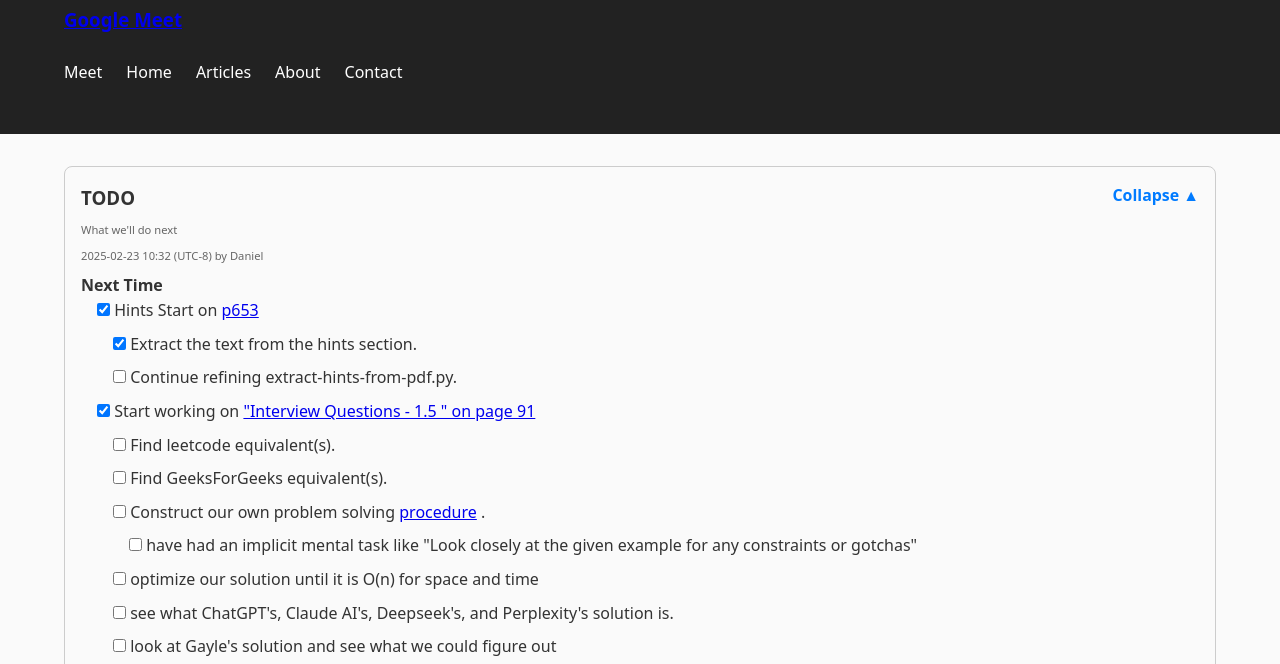
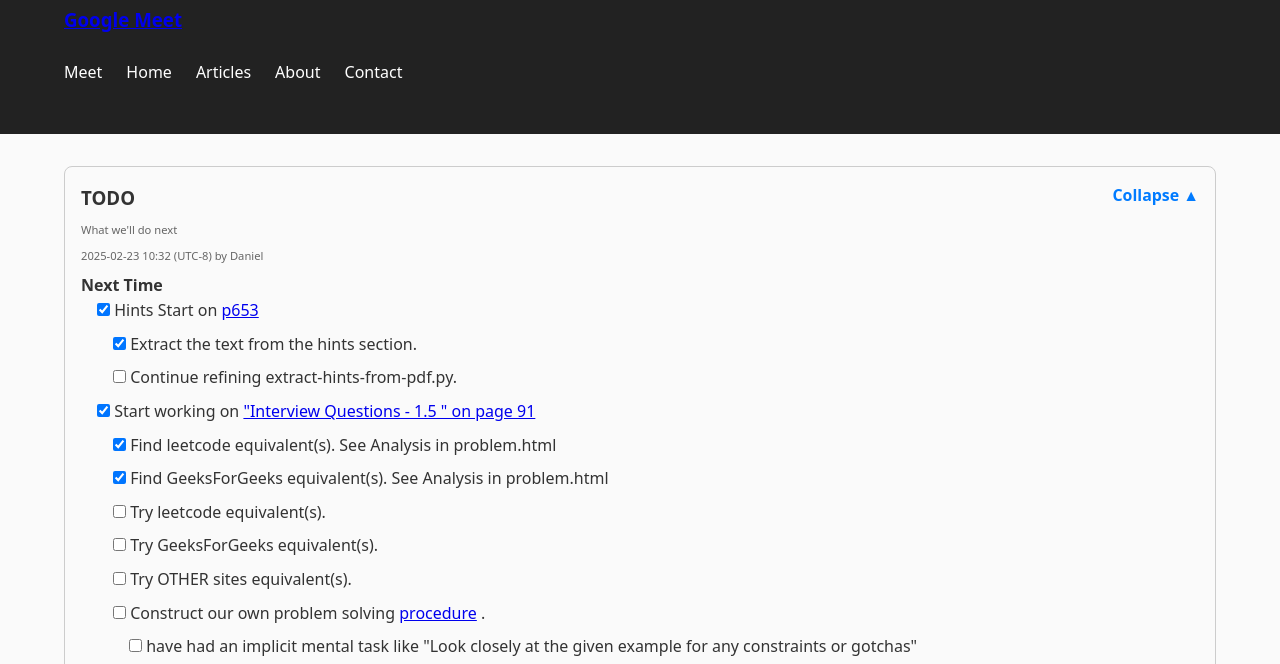
Before and after one commit to pflagerd/blog-bootstrap, a plain HTML site: page index.html in a window 1280 px wide. Shown: the part 136-800 px from the top of the page. Drawn offline with nearby package versions, Linux system fonts and the light colour scheme.

Commit message:
Progress

```diff
--- a/index.html
+++ b/index.html
@@ -67,8 +67,11 @@
             <p style="margin-left: 2rem;"><label><input type="checkbox" checked> </label>Extract the text from the hints section.</p>
             <p style="margin-left: 2rem;"><label><input type="checkbox"> </label>Continue refining extract-hints-from-pdf.py.</p>
             <p style="margin-left: 1rem;"><label><input type="checkbox" checked> </label>Start working on <a href="Cracking%20the%20Coding%20Interview%20189%20Programming%20Questions%20and%20Solutions.pdf#page=102" target="_blank">"Interview Questions - 1.5 " on page 91</a></p>
-            <p style="margin-left: 2rem;"><label><input type="checkbox"> </label>Find leetcode equivalent(s).</p>
-            <p style="margin-left: 2rem;"><label><input type="checkbox"> </label>Find GeeksForGeeks equivalent(s).</p>
+            <p style="margin-left: 2rem;"><label><input type="checkbox" checked> </label>Find leetcode equivalent(s). See Analysis in problem.html</p>
+            <p style="margin-left: 2rem;"><label><input type="checkbox" checked> </label>Find GeeksForGeeks equivalent(s). See Analysis in problem.html</p>
+            <p style="margin-left: 2rem;"><label><input type="checkbox"> </label>Try leetcode equivalent(s).</p>
+            <p style="margin-left: 2rem;"><label><input type="checkbox"> </label>Try GeeksForGeeks equivalent(s).</p>
+            <p style="margin-left: 2rem;"><label><input type="checkbox"> </label>Try OTHER sites equivalent(s).</p>
             <p style="margin-left: 2rem;"><label><input type="checkbox"> </label>Construct our own problem solving <a href="Problem Solving Procedure.md">procedure</a> .</p>
             <p style="margin-left: 3rem;"><label><input type="checkbox"> </label>have had an implicit mental task like "Look closely at the given example for any constraints or gotchas"</p>
             <p style="margin-left: 2rem;"><label><input type="checkbox"> </label>optimize our solution until it is O(n) for space and time</p>
```
